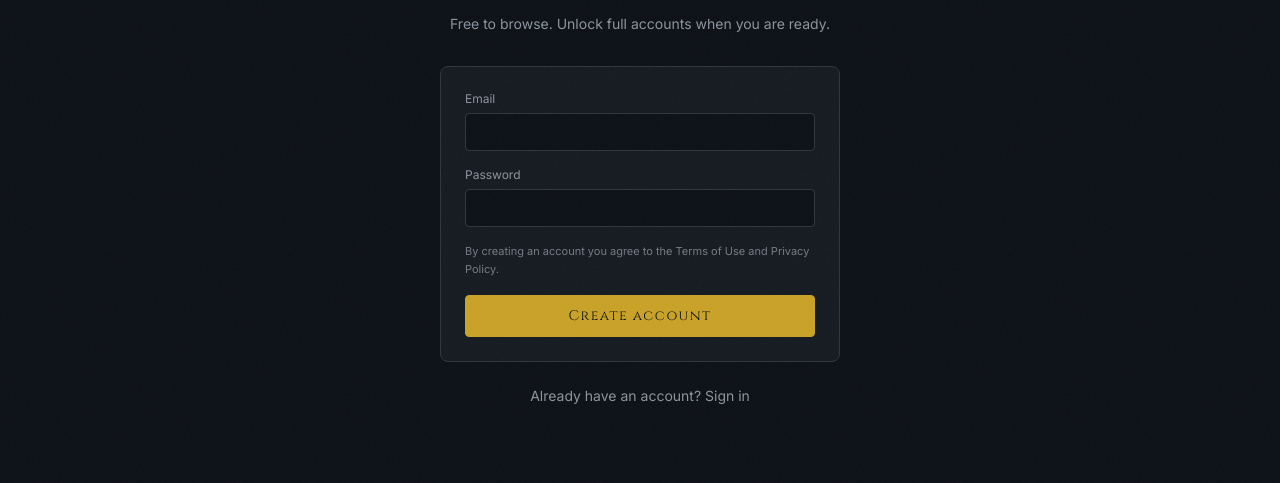
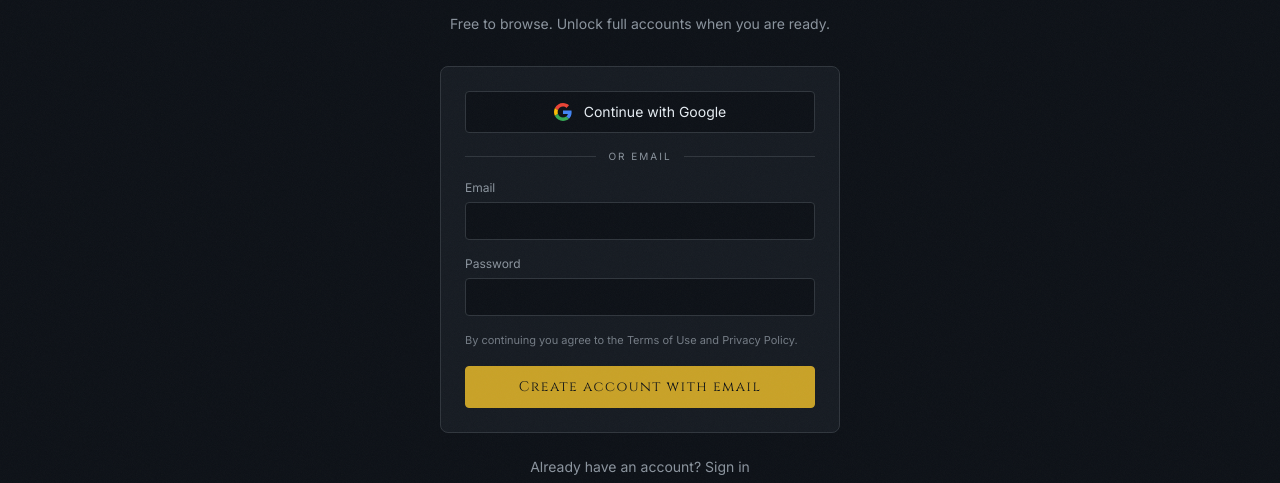
Before and after one commit to silvio-meter/giants-of-the-world, a Next.js app: page /signup in a window 1280 px wide. Shown: the part 164-647 px from the top of the page. Built offline with nearby package versions, Linux system fonts and the light colour scheme; no server answers.

Commit message:
Add Google Sign-In via Supabase OAuth.
Google button on login/signup; callback ensures profile row for OAuth users.

```diff
--- a/src/app/auth/callback/route.ts
+++ b/src/app/auth/callback/route.ts
@@ -1,16 +1,38 @@
 import { NextResponse } from "next/server";
-import { createClient } from "@/lib/supabase/server";
+import { createClient, createServiceRoleClient } from "@/lib/supabase/server";
+import { isSupabaseConfigured } from "@/lib/plans";
 
 export async function GET(request: Request) {
   const { searchParams, origin } = new URL(request.url);
   const code = searchParams.get("code");
-  const next = searchParams.get("next") ?? "/";
+  const nextRaw = searchParams.get("next") ?? "/";
+  // Prevent open redirects
+  const next =
+    nextRaw.startsWith("/") && !nextRaw.startsWith("//") ? nextRaw : "/";
 
-  if (code) {
-    const supabase = await createClient();
-    const { error } = await supabase.auth.exchangeCodeForSession(code);
-    if (!error) {
-      return NextResponse.redirect(`${origin}${next}`);
+  if (code && isSupabaseConfigured()) {
+    try {
+      const supabase = await createClient();
+      const { data, error } = await supabase.auth.exchangeCodeForSession(code);
+      if (!error && data.user) {
+        // Ensure profile row exists (OAuth users)
+        try {
+          const admin = createServiceRoleClient();
+          await admin.from("profiles").upsert(
+            {
+              id: data.user.id,
+              email: data.user.email,
+              plan: "free",
+            },
+            { onConflict: "id", ignoreDuplicates: true }
+          );
+        } catch {
+          // Profile may already exist or service role missing in local
+        }
+        return NextResponse.redirect(`${origin}${next}`);
+      }
+    } catch {
+      // fall through
     }
   }
 
--- a/src/app/login/page.tsx
+++ b/src/app/login/page.tsx
@@ -3,6 +3,7 @@
 import Link from "next/link";
 import { useRouter, useSearchParams } from "next/navigation";
 import { FormEvent, Suspense, useState } from "react";
+import { GoogleSignInButton } from "@/components/GoogleSignInButton";
 import { createClient, isBrowserSupabaseReady } from "@/lib/supabase/client";
 
 function LoginForm() {
@@ -59,10 +60,16 @@ function LoginForm() {
         </p>
       </header>
 
-      <form
-        onSubmit={onSubmit}
-        className="space-y-4 rounded-lg border border-border bg-surface p-6"
-      >
+      <div className="space-y-4 rounded-lg border border-border bg-surface p-6">
+        <GoogleSignInButton next={next} label="Continue with Google" />
+
+        <div className="flex items-center gap-3 text-[10px] tracking-[0.2em] text-text-muted uppercase">
+          <span className="h-px flex-1 bg-border" />
+          or email
+          <span className="h-px flex-1 bg-border" />
+        </div>
+
+        <form onSubmit={onSubmit} className="space-y-4">
           <label className="block text-xs text-text-muted">
             Email
             <input
@@ -97,9 +104,10 @@ function LoginForm() {
             disabled={loading}
             className="w-full rounded border border-accent-gold bg-accent-gold px-4 py-2.5 font-[family-name:var(--font-cinzel)] text-sm tracking-[0.1em] text-background transition hover:bg-accent-gold/90 disabled:opacity-60"
           >
-          {loading ? "Signing in…" : "Sign in"}
+            {loading ? "Signing in…" : "Sign in with email"}
           </button>
         </form>
+      </div>
 
       <p className="mt-6 text-center text-sm text-text-muted">
         No account yet?{" "}
--- a/src/app/signup/page.tsx
+++ b/src/app/signup/page.tsx
@@ -3,6 +3,7 @@
 import Link from "next/link";
 import { useRouter, useSearchParams } from "next/navigation";
 import { FormEvent, Suspense, useState } from "react";
+import { GoogleSignInButton } from "@/components/GoogleSignInButton";
 import { createClient, isBrowserSupabaseReady } from "@/lib/supabase/client";
 
 function SignupForm() {
@@ -44,15 +45,12 @@ function SignupForm() {
         setLoading(false);
         return;
       }
-      // If email confirmation is disabled, session exists immediately
       if (data.session) {
         router.push(next);
         router.refresh();
         return;
       }
-      setMessage(
-        "Check your email to confirm your account, then sign in."
-      );
+      setMessage("Check your email to confirm your account, then sign in.");
       setLoading(false);
     } catch {
       setError("Could not create account.");
@@ -74,10 +72,16 @@ function SignupForm() {
         </p>
       </header>
 
-      <form
-        onSubmit={onSubmit}
-        className="space-y-4 rounded-lg border border-border bg-surface p-6"
-      >
+      <div className="space-y-4 rounded-lg border border-border bg-surface p-6">
+        <GoogleSignInButton next={next} label="Continue with Google" />
+
+        <div className="flex items-center gap-3 text-[10px] tracking-[0.2em] text-text-muted uppercase">
+          <span className="h-px flex-1 bg-border" />
+          or email
+          <span className="h-px flex-1 bg-border" />
+        </div>
+
+        <form onSubmit={onSubmit} className="space-y-4">
           <label className="block text-xs text-text-muted">
             Email
             <input
@@ -114,7 +118,7 @@ function SignupForm() {
           )}
 
           <p className="text-[11px] leading-relaxed text-text-muted/80">
-          By creating an account you agree to the{" "}
+            By continuing you agree to the{" "}
             <Link href="/terms" className="text-accent-gold hover:underline">
               Terms of Use
             </Link>{" "}
@@ -130,9 +134,10 @@ function SignupForm() {
             disabled={loading}
             className="w-full rounded border border-accent-gold bg-accent-gold px-4 py-2.5 font-[family-name:var(--font-cinzel)] text-sm tracking-[0.1em] text-background transition hover:bg-accent-gold/90 disabled:opacity-60"
           >
-          {loading ? "Creating…" : "Create account"}
+            {loading ? "Creating…" : "Create account with email"}
           </button>
         </form>
+      </div>
 
       <p className="mt-6 text-center text-sm text-text-muted">
         Already have an account?{" "}
--- /dev/null
+++ b/src/components/GoogleSignInButton.tsx
@@ -0,0 +1,90 @@
+"use client";
+
+import { useState } from "react";
+import { createClient, isBrowserSupabaseReady } from "@/lib/supabase/client";
+
+interface Props {
+  next?: string;
+  label?: string;
+}
+
+export function GoogleSignInButton({
+  next = "/pricing",
+  label = "Continue with Google",
+}: Props) {
+  const [loading, setLoading] = useState(false);
+  const [error, setError] = useState("");
+
+  async function signInWithGoogle() {
+    setError("");
+    if (!isBrowserSupabaseReady()) {
+      setError("Auth is not configured.");
+      return;
+    }
+    setLoading(true);
+    try {
+      const supabase = createClient();
+      const origin = window.location.origin;
+      const { error: oauthError } = await supabase.auth.signInWithOAuth({
+        provider: "google",
+        options: {
+          redirectTo: `${origin}/auth/callback?next=${encodeURIComponent(next)}`,
+          queryParams: {
+            access_type: "offline",
+            prompt: "consent",
+          },
+        },
+      });
+      if (oauthError) {
+        setError(oauthError.message);
+        setLoading(false);
+      }
+      // Browser redirects to Google on success
+    } catch {
+      setError("Could not start Google sign-in.");
+      setLoading(false);
+    }
+  }
+
+  return (
+    <div className="w-full">
+      <button
+        type="button"
+        onClick={() => void signInWithGoogle()}
+        disabled={loading}
+        className="flex w-full items-center justify-center gap-3 rounded border border-border bg-background px-4 py-2.5 text-sm text-text-primary transition hover:border-accent-gold/40 hover:bg-surface disabled:opacity-60"
+      >
+        <GoogleIcon />
+        {loading ? "Redirecting…" : label}
+      </button>
+      {error && (
+        <p className="mt-2 text-center text-xs text-rose-300/90" role="alert">
+          {error}
+        </p>
+      )}
+    </div>
+  );
+}
+
+function GoogleIcon() {
+  return (
+    <svg width="18" height="18" viewBox="0 0 48 48" aria-hidden>
+      <path
+        fill="#EA4335"
+        d="M24 9.5c3.54 0 6.71 1.22 9.21 3.6l6.85-6.85C35.9 2.38 30.47 0 24 0 14.62 0 6.51 5.38 2.56 13.22l7.98 6.19C12.43 13.72 17.74 9.5 24 9.5z"
+      />
+      <path
+        fill="#4285F4"
+        d="M46.98 24.55c0-1.57-.15-3.09-.38-4.55H24v9.02h12.94c-.58 2.96-2.26 5.48-4.78 7.18l7.73 6c4.51-4.18 7.09-10.36 7.09-17.65z"
+      />
+      <path
+        fill="#FBBC05"
+        d="M10.53 28.59c-.48-1.45-.76-2.99-.76-4.59s.27-3.14.76-4.59l-7.98-6.19C.92 16.46 0 20.12 0 24c0 3.88.92 7.54 2.56 10.78l7.97-6.19z"
+      />
+      <path
+        fill="#34A853"
+        d="M24 48c6.48 0 11.93-2.13 15.89-5.81l-7.73-6c-2.15 1.45-4.92 2.3-8.16 2.3-6.26 0-11.57-4.22-13.47-9.91l-7.98 6.19C6.51 42.62 14.62 48 24 48z"
+      />
+    </svg>
+  );
+}
```
Also changed, not shown: 1 other file (tests, documents, lock files or other folders). Lines whose indentation alone changed are shown as unchanged.
